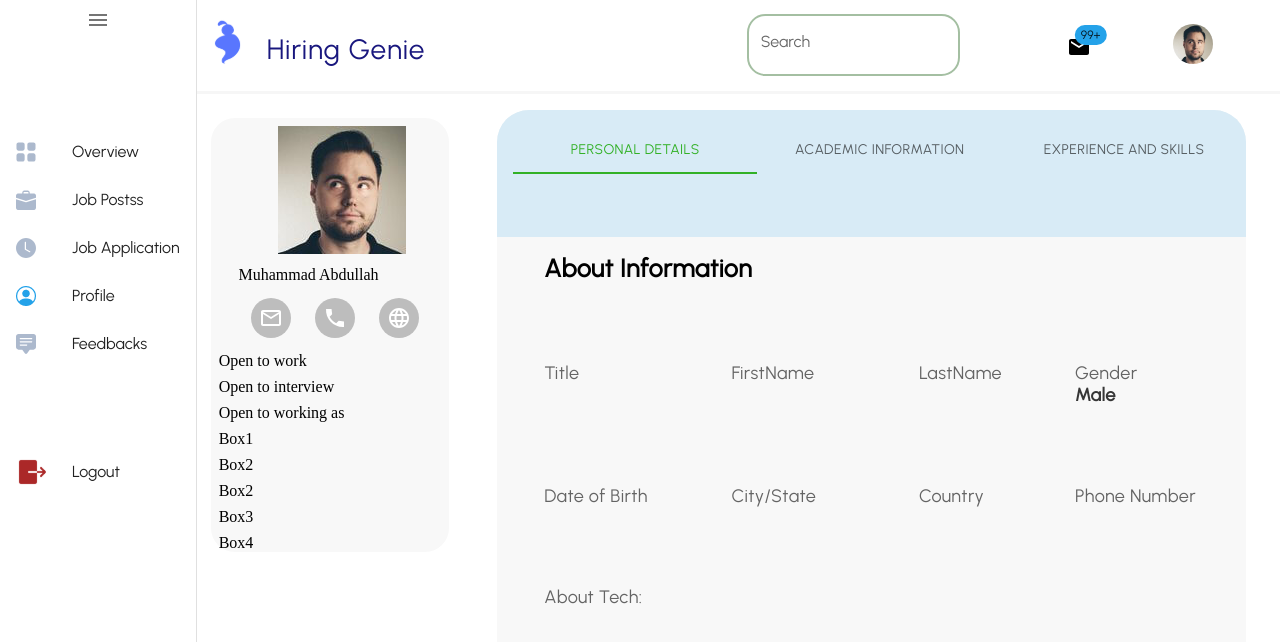
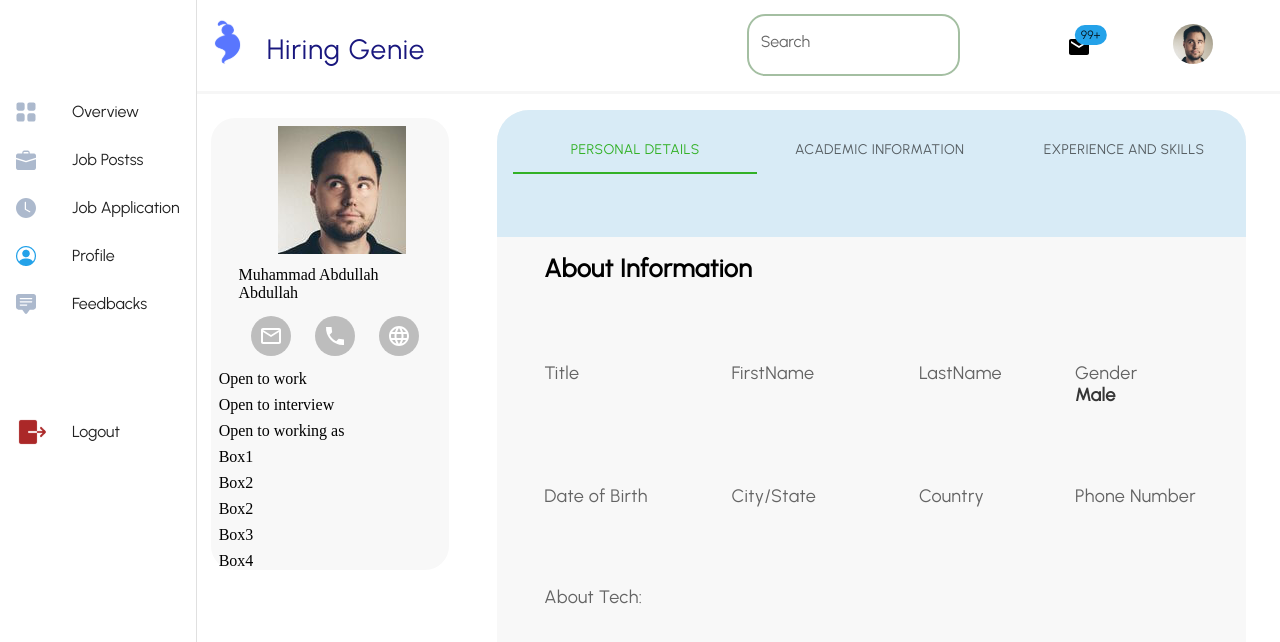
Before and after one commit to MuhammadAbdullahDogar/hg, a Next.js app: page /homePages/userDashboard in a window 1280 px wide. Shown: the top 642 px of the page. Built offline with nearby package versions, Linux system fonts and the light colour scheme.

Commit message:
changes in profile about page

```diff
--- a/pages/homePages/leftNavbar.jsx
+++ b/pages/homePages/leftNavbar.jsx
@@ -1,20 +1,21 @@
 import { Drawer, IconButton, List, ListItem, ListItemButton, ListItemIcon, ListItemText } from '@mui/material'
 import MenuIcon from '@mui/icons-material/Menu';
+import Link from "next/link";
 import React from 'react'
+import Image from 'next/image';
 
 const leftNavbar = () => {
     const value = true;
+    const iconSize = 20;
     return (
         <>
-
-
             <Drawer
                 variant="persistent"
                 anchor="left"
                 open={value}
 
             >
-                <IconButton  ><MenuIcon /></IconButton>
+                {/* <IconButton  ><MenuIcon /></IconButton> */}
                 <List sx={{ mt: '5rem' }}>
                     <ListItem disablePadding>
                         <ListItemButton>
@@ -34,24 +35,36 @@ const leftNavbar = () => {
                         </ListItemButton>
                     </ListItem>
 
+                    <Link href="jobApplication">
                         <ListItem disablePadding>
                             <ListItemButton>
                                 <ListItemIcon>
-                                <img src="/applications.svg" alt=''></img>
+                                    <Image
+                                        src="/applications.svg"
+                                        alt="clickable image"
+                                        width={iconSize}
+                                        height={iconSize}
+                                    />
                                 </ListItemIcon>
                                 <ListItemText primary="Job Application" />
                             </ListItemButton>
                         </ListItem>
-
+                    </Link>
+                    <Link href="userDashboard">
                         <ListItem disablePadding>
                             <ListItemButton>
                                 <ListItemIcon>
-                                <img src="/profile.png" alt=''></img>
+                                <Image
+                                        src="/profile.png"
+                                        alt="clickable image"
+                                        width={iconSize}
+                                        height={iconSize}
+                                    />
                                 </ListItemIcon>
                                 <ListItemText primary="Profile" />
                             </ListItemButton>
                         </ListItem>
-
+                    </Link>
                     <ListItem disablePadding>
                         <ListItemButton>
                             <ListItemIcon>
--- a/pages/homePages/userStatus.jsx
+++ b/pages/homePages/userStatus.jsx
@@ -34,7 +34,7 @@ const UserStatus = () => {
                 <Grid item xs={3}></Grid>
 
                 <Grid item xs={1}></Grid>
-                <Grid item xs={10}>Muhammad Abdullah</Grid>
+                <Grid item xs={10}>Muhammad Abdullah Abdullah</Grid>
                 <Grid item xs={1}></Grid>
                 <Grid item xs={1}></Grid>
                 <Grid item xs={11}>
--- a/pages/login.js
+++ b/pages/login.js
@@ -59,7 +59,7 @@ const Login_dark = () => {
                     setError({ err_msg: "Invalid credentials", err_color: 'error' })
 
                 } else {
-                    Router.push('/profile_development/ProfileAbout');
+                    Router.push('/homePages/userDashboard');
                 }
 
             }
--- a/pages/profile_development/ProfileAcademic.jsx
+++ b/pages/profile_development/ProfileAcademic.jsx
@@ -120,8 +120,8 @@ const ProfileAcademic = () => {
                   <Grid item xs={0.1} md={2}  >{index !== 0 && (<RemoveIcon fontSize='large' color='error' onClick={removeFields} />)}</Grid>
 
                   <Grid item xs={0.1} md={3}></Grid>
-                  <Grid item xs={2.8} md={1.75}><Date_Picker name='startingYear' value={form.startingYear} label="Starting Date" variant="outlined" fullWidth onChange={event => handelFormChange(event, index)}></Date_Picker></Grid>
-                  <Grid item xs={2.8} md={1.75}><Date_Picker name='endignYear' value={form.endingYear} label="Ending Date" variant="outlined" fullWidth onChange={event => handelFormChange(event, index)} /></Grid>
+                  <Grid item xs={2.8} md={1.75}><MyTextField name='startingYear' value={form.startingYear} label="Starting Date" variant="outlined" fullWidth onChange={event => handelFormChange(event, index)}></MyTextField></Grid>
+                  <Grid item xs={2.8} md={1.75}><MyTextField name='endignYear' value={form.endingYear} label="Ending Date" variant="outlined" fullWidth onChange={event => handelFormChange(event, index)} /></Grid>
                   <Grid item xs={2.8} md={1.75}><MyTextField name='obtainedCgpa' value={form.obtainedCgpa} label="Obtained CGPA" variant="outlined" fullWidth onChange={event => handelFormChange(event, index)} /></Grid>
                   <Grid item xs={2.8} md={1.75}><MyTextField name='totalCgpa' value={form.totalCgpa} label="Total CGPA" variant="outlined" fullWidth onChange={event => handelFormChange(event, index)} /></Grid>
                   <Grid item xs={0.1} md={2}></Grid>
```
Also changed, not shown: pages/homePages/jobApplication.jsx (added, +28 -0 lines), pages/profile_development/ProfileExperience.jsx (+9 -9 lines). Lines whose indentation alone changed are shown as unchanged.
